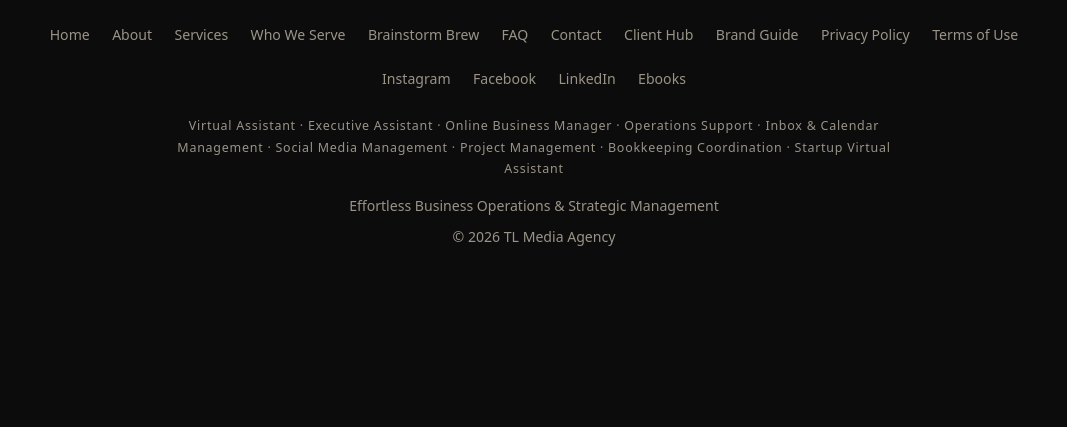
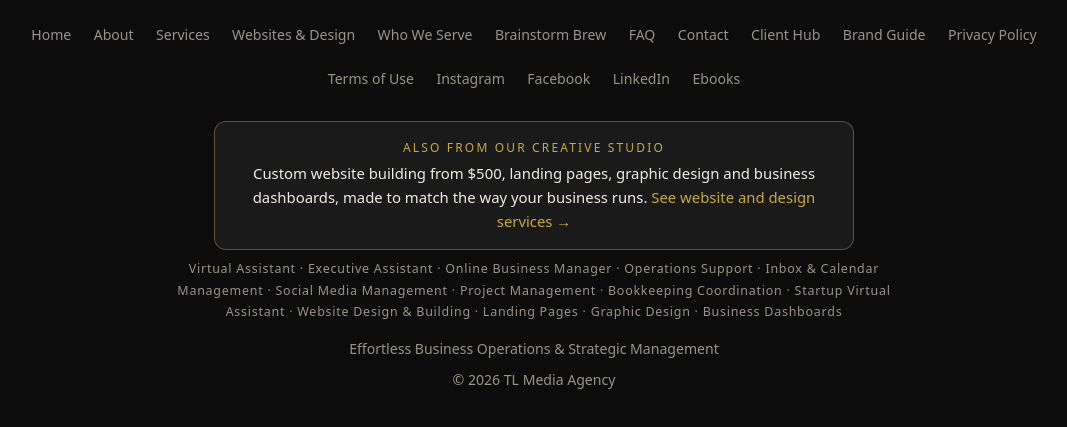
Before and after one commit to tlmediaagency/websitetl, a plain HTML site: page faq/index.html in a window 1280 px wide. Shown: the part 2147-2574 px from the top of the page, without its empty margins (106-1173 px from the left). Before the commit the page ends 2435 px from the top, so only its background shows below. Drawn offline with Linux system fonts and the light colour scheme.

Commit message:
Footer: website building and graphic design callout, footer link, keywords and structured-data service types on every page
Co-Authored-By: Claude Sonnet 5.5 <noreply@anthropic.com>
Claude-Session: https://claude.ai/code/session_012bCrsrUnQubDzgp4RYwwKY

```diff
--- a/css/styles.css
+++ b/css/styles.css
@@ -170,3 +170,8 @@ html, body { overflow-x: clip; }
 @media (max-width: 640px) { .intake-frame { height: 940px; } }
 
 .sr-only { position: absolute; width: 1px; height: 1px; margin: -1px; padding: 0; overflow: hidden; clip: rect(0 0 0 0); white-space: nowrap; border: 0; }
+
+.footer-studio { max-width: 40rem; margin: 1.25rem auto 0.5rem; padding: 1rem 1.25rem; border: 1px solid var(--border-strong); border-radius: 12px; background: var(--card); }
+.footer-studio p:not(.label) { color: var(--fg); font-size: 0.93rem; margin: 0; }
+.footer-studio .label { margin-bottom: 0.3rem; }
+html[data-theme="cream"] .footer-studio { background: #1a1a1a; }
--- a/faq/index.html
+++ b/faq/index.html
@@ -90,6 +90,7 @@
           <a href="/">Home</a>
           <a href="/about/">About</a>
           <a href="/services/">Services</a>
+          <a href="/services/#creative">Websites &amp; Design</a>
           <a href="/who-we-serve/">Who We Serve</a>
           <a href="/brainstormbrew/">Brainstorm Brew</a>
           <a href="/faq/">FAQ</a>
@@ -103,7 +104,8 @@
           <a href="https://www.linkedin.com/in/tamaya-livingston/" target="_blank" rel="noopener noreferrer">LinkedIn</a>
           <a href="https://tlmedia.gumroad.com/" target="_blank" rel="noopener noreferrer">Ebooks</a>
       </div>
-      <p class="what-we-do">Virtual Assistant · Executive Assistant · Online Business Manager · Operations Support · Inbox &amp; Calendar Management · Social Media Management · Project Management · Bookkeeping Coordination · Startup Virtual Assistant</p>
+      <div class="footer-studio"><p class="label">Also from our creative studio</p><p>Custom website building from $500, landing pages, graphic design and business dashboards, made to match the way your business runs. <a href="/services/#creative">See website and design services &rarr;</a></p></div>
+      <p class="what-we-do">Virtual Assistant · Executive Assistant · Online Business Manager · Operations Support · Inbox &amp; Calendar Management · Social Media Management · Project Management · Bookkeeping Coordination · Startup Virtual Assistant · Website Design &amp; Building · Landing Pages · Graphic Design · Business Dashboards</p>
       <p>Effortless Business Operations & Strategic Management</p>
       <p style="margin-top:0.5rem">© <span id="year"></span> TL Media Agency</p>
     </div>
```
Also changed, not shown: 404.html (+3 -1 lines), about/index.html (+3 -1 lines), brainstormbrew/index.html (+3 -1 lines), brand-guide/index.html (+3 -1 lines), contact/index.html (+3 -1 lines), index.html (+4 -2 lines), photography/index.html (+3 -1 lines), privacy-policy/index.html (+3 -1 lines), services/index.html (+4 -2 lines), terms-of-use/index.html (+3 -1 lines), who-we-serve/index.html (+3 -1 lines).
